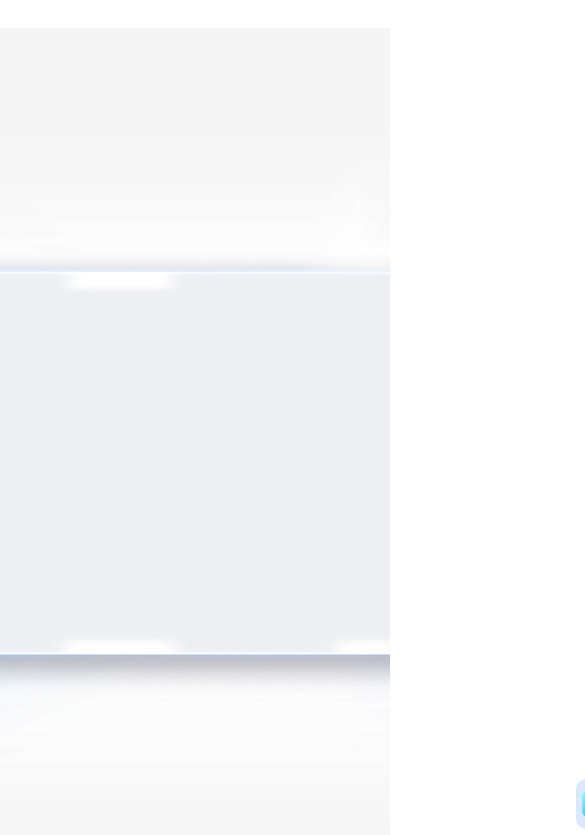
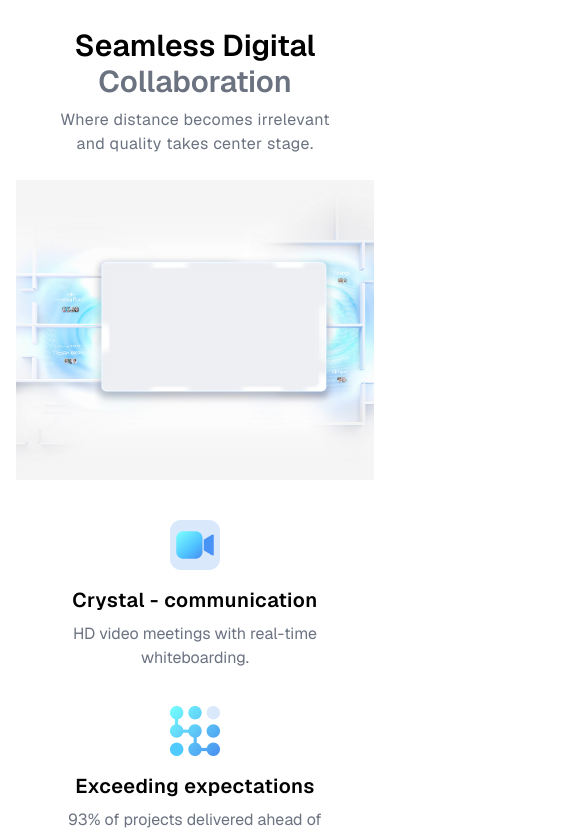
Before and after one commit to Mukhsin0508/safionix, a Next.js app: page /en in a window 390 px wide. Shown: the part 6480-7315 px from the top of the page, 585 px wide, since content can reach past the window. Built offline with nearby package versions, Linux system fonts and the light colour scheme.

Commit message:
coll resposive

```diff
--- a/src/components/Callobaration.tsx
+++ b/src/components/Callobaration.tsx
@@ -2,36 +2,83 @@ import Image from 'next/image'
 import React from 'react'
 
 const callobaration = [
-  {id:1,title: 'Crystal - communication',img: '/assets/crystal.png',description: 'HD video meetings with real-time whiteboarding.'},
-  {id:2,title: 'Exceeding expectations',img: '/assets/exceeding.png',description: '93% of projects delivered ahead of schedule.'},
-  {id:3,title: 'Anticipatory service',img: '/assets/anticipatory.png',description: 'Proactive updates and solutions before requests arise.'},
+  {
+    id: 1,
+    title: 'Crystal - communication',
+    img: '/assets/crystal.png',
+    description: 'HD video meetings with real-time whiteboarding.',
+  },
+  {
+    id: 2,
+    title: 'Exceeding expectations',
+    img: '/assets/exceeding.png',
+    description: '93% of projects delivered ahead of schedule.',
+  },
+  {
+    id: 3,
+    title: 'Anticipatory service',
+    img: '/assets/anticipatory.png',
+    description: 'Proactive updates and solutions before requests arise.',
+  },
 ]
 
 export default function Collaboration() {
   return (
-    <div className="w-full h-[889px]  mt-[110px]  bg-cover bg-center"
-         style={{ backgroundImage: "url('/assets/bg.png')" }}>
+    <div className="w-full mt-[110px]">
+      <div
+        className="hidden md:flex flex-col gap-1 px-[588px] pt-[29px]"
+        style={{
+          backgroundImage: "url('/assets/bg.png')",
+          backgroundSize: 'cover',
+          backgroundPosition: 'center',
+          height: '889px',
+        }}
+      >
+        <h2 className="text-3xl text-black font-semibold">Seamless Digital</h2>
+        <span className="text-3xl font-semibold text-gray-500">Collaboration</span>
+        <p className="text-gray-500 mt-2 tracking-wide w-[300px]">
+          Where distance becomes irrelevant and quality takes center stage.
+        </p>
 
-        <div className='flex gap-1 px-[588px]  flex-col pt-[29px]'>
-        <h2 className='text-3xl text-black font-semibold'>Seamless Digital </h2>
-        <span className='text-3xl font-semibold text-gray-500'>Collaboration</span>
-        <p className='text-gray-500 mt-2 tracking-wide w-[300px]'>
+        <div className="flex mt-[550px] gap-[90px] px-[0px]">
+          {callobaration.map((item) => (
+            <div key={item.id} className="flex flex-col gap-4 px-4">
+              <Image width={50} height={50} src={item.img} alt={item.title} className="w-[50px] h-[50px]" />
+              <div className="flex flex-col gap-2">
+                <h3 className="text-xl font-semibold tracking-wide text-black">{item.title}</h3>
+                <p className="text-gray-500 w-[258px] h-[44px]">{item.description}</p>
+              </div>
+            </div>
+          ))}
+        </div>
+      </div>
+
+      <div className="md:hidden flex flex-col items-center text-center px-4">
+        <div className="mb-6">
+          <h2 className="text-3xl text-black font-semibold">Seamless Digital</h2>
+          <span className="text-3xl font-semibold text-gray-500">Collaboration</span>
+          <p className="text-gray-500 mt-2 tracking-wide max-w-[300px] mx-auto">
             Where distance becomes irrelevant and quality takes center stage.
           </p>
         </div>
 
-        <div className='flex mt-[550px] gap-[90px]  mx-[560px] '>
+        <div
+          className="w-full h-[300px] bg-cover bg-center"
+          style={{ backgroundImage: "url('/assets/bg.png')" }}
+        ></div>
+
+        <div className="flex flex-col gap-10 mt-10 mb-20">
           {callobaration.map((item) => (
-                <div key={item.id} className='flex flex-col gap-4  px-4'>
-                  <Image width={50} height={50} src={item.img} alt={item.title} className='w-[50px] h-[50px]' />
-                  <div className='flex flex-col gap-2 '>
-                    <h3 className='text-xl font-semibold tracking-wide text-black'>{item.title}</h3>
-                    <p className='text-gray-500 w-[258px]  text-start h-[44px]'>{item.description}</p>
+            <div key={item.id} className="flex flex-col items-center gap-4 px-4">
+              <Image width={50} height={50} src={item.img} alt={item.title} className="w-[50px] h-[50px]" />
+              <div className="flex flex-col gap-2 text-center">
+                <h3 className="text-xl font-semibold tracking-wide text-black">{item.title}</h3>
+                <p className="text-gray-500 w-full max-w-[258px] h-[44px]">{item.description}</p>
               </div>
             </div>
           ))}
         </div>
-
+      </div>
     </div>
   )
 }
```
Lines whose indentation alone changed are shown as unchanged.
